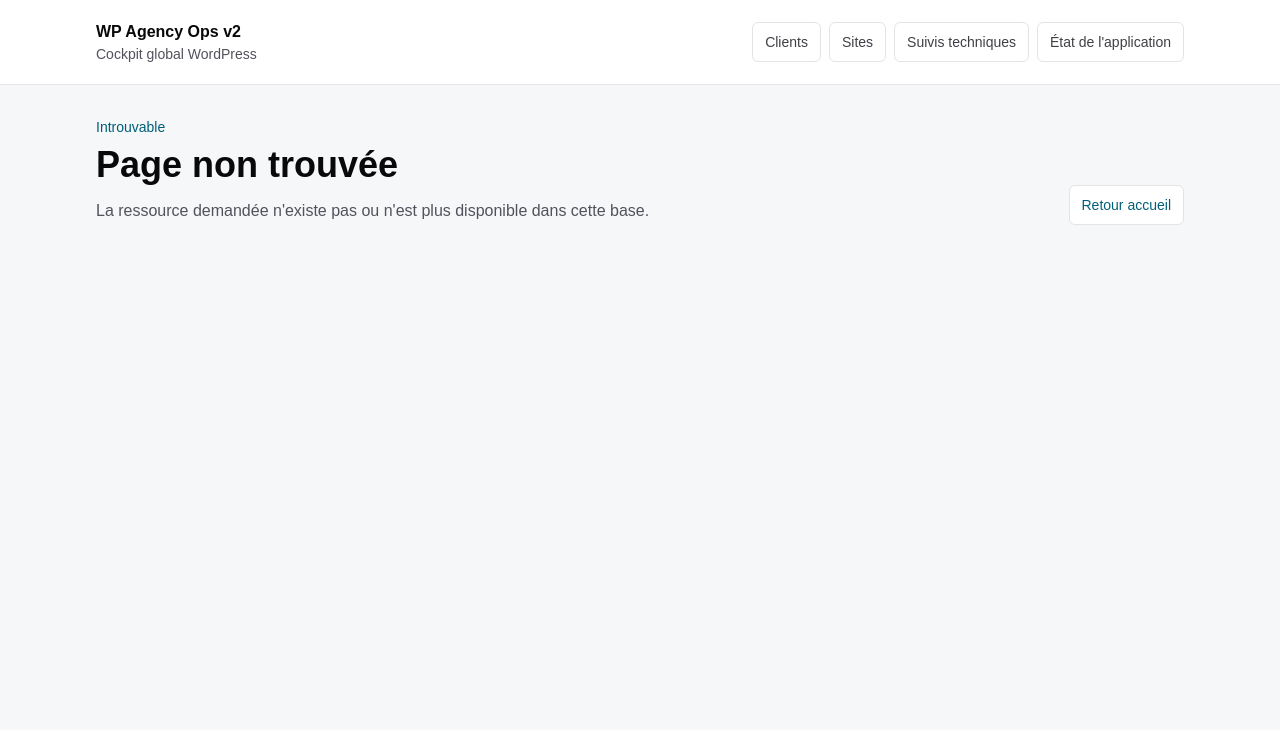
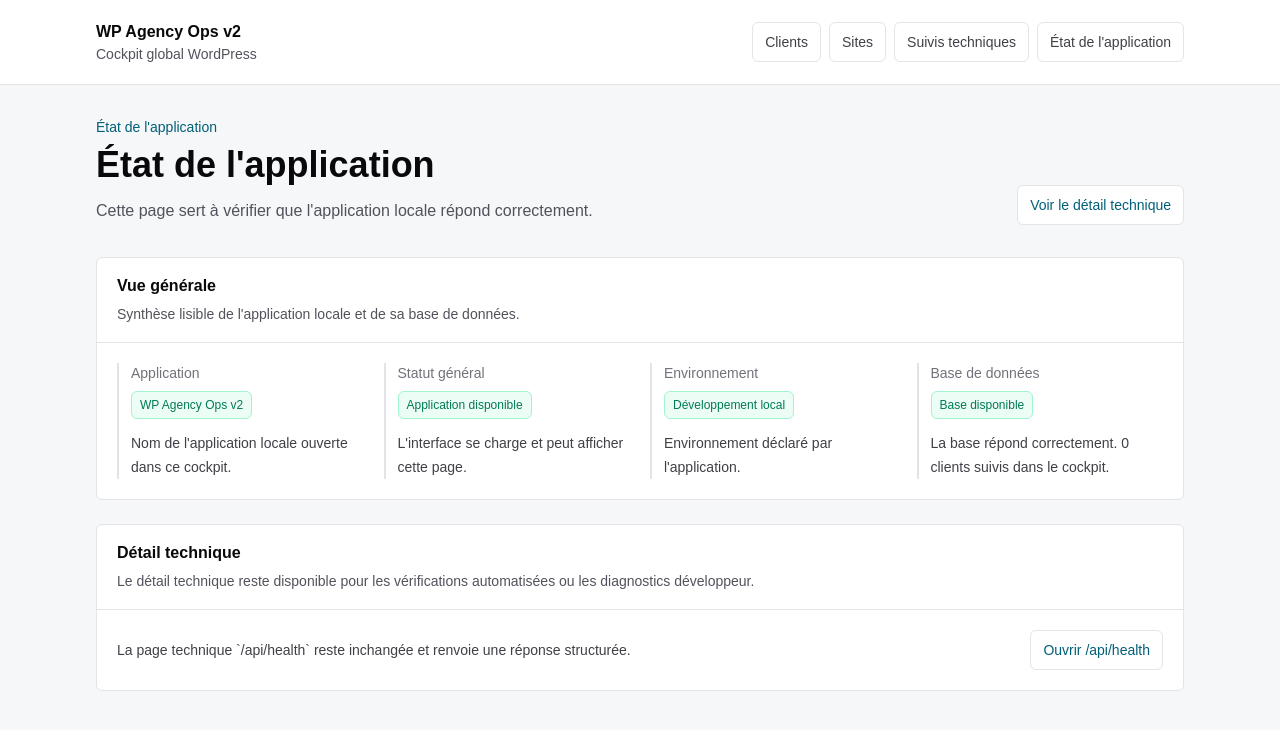
Before and after one commit to Rastaaslan/WP_Agency_ops, a Next.js app: page /etat-application in a window 1280 px wide. Before the commit this address had no page. Shown: the top 730 px of the page. Built offline with nearby package versions, Linux system fonts and the light colour scheme; no server answers; the database is empty.

Commit message:
feat: add v2 application status page

```diff
--- /dev/null
+++ b/src/app/etat-application/page.tsx
@@ -0,0 +1,124 @@
+import { connection } from "next/server";
+import Link from "next/link";
+import { PageHeader } from "@/components/page-header";
+import { SectionPanel } from "@/components/section-panel";
+import {
+  createDatabaseStatusSummary,
+  formatRuntimeEnvironment,
+} from "@/features/app-status/app-status";
+import { APP_NAME } from "@/lib/app-info";
+import { env } from "@/server/env";
+import { prisma } from "@/server/db/client";
+
+export default async function AppStatusPage() {
+  await connection();
+
+  const databaseStatus = await getDatabaseStatus();
+
+  return (
+    <div className="space-y-6">
+      <PageHeader
+        description="Cette page sert à vérifier que l'application locale répond correctement."
+        eyebrow="État de l'application"
+        title="État de l'application"
+      >
+        <Link
+          className="inline-flex min-h-10 items-center rounded-md border border-zinc-200 bg-white px-3 text-sm font-medium text-cyan-800 hover:border-cyan-300"
+          href="/api/health"
+        >
+          Voir le détail technique
+        </Link>
+      </PageHeader>
+
+      <SectionPanel
+        description="Synthèse lisible de l'application locale et de sa base de données."
+        title="Vue générale"
+      >
+        <dl className="grid gap-5 text-sm md:grid-cols-2 lg:grid-cols-4">
+          <StatusItem
+            description="Nom de l'application locale ouverte dans ce cockpit."
+            label="Application"
+            status="ok"
+            value={APP_NAME}
+          />
+          <StatusItem
+            description="L&apos;interface se charge et peut afficher cette page."
+            label="Statut général"
+            status="ok"
+            value="Application disponible"
+          />
+          <StatusItem
+            description="Environnement déclaré par l&apos;application."
+            label="Environnement"
+            status="ok"
+            value={formatRuntimeEnvironment(env.NODE_ENV)}
+          />
+          <StatusItem
+            description={databaseStatus.message}
+            label="Base de données"
+            status={databaseStatus.status}
+            value={databaseStatus.label}
+          />
+        </dl>
+      </SectionPanel>
+
+      <SectionPanel
+        description="Le détail technique reste disponible pour les vérifications automatisées ou les diagnostics développeur."
+        title="Détail technique"
+      >
+        <div className="flex flex-col gap-4 text-sm leading-6 text-zinc-700 sm:flex-row sm:items-center sm:justify-between">
+          <p>
+            La page technique `/api/health` reste inchangée et renvoie une
+            réponse structurée.
+          </p>
+          <Link
+            className="inline-flex min-h-10 shrink-0 items-center justify-center rounded-md border border-zinc-200 px-3 text-sm font-medium text-cyan-800 hover:border-cyan-300"
+            href="/api/health"
+          >
+            Ouvrir /api/health
+          </Link>
+        </div>
+      </SectionPanel>
+    </div>
+  );
+}
+
+async function getDatabaseStatus() {
+  try {
+    const clientCount = await prisma.client.count();
+
+    return createDatabaseStatusSummary(clientCount);
+  } catch {
+    return createDatabaseStatusSummary(null);
+  }
+}
+
+function StatusItem({
+  description,
+  label,
+  status,
+  value,
+}: {
+  description: string;
+  label: string;
+  status: "ok" | "warning";
+  value: string;
+}) {
+  return (
+    <div className="border-l-2 border-zinc-200 pl-3">
+      <dt className="font-medium text-zinc-500">{label}</dt>
+      <dd className="mt-2">
+        <span
+          className={`inline-flex min-h-7 items-center rounded-md border px-2 text-xs font-medium ${
+            status === "ok"
+              ? "border-emerald-200 bg-emerald-50 text-emerald-700"
+              : "border-amber-200 bg-amber-50 text-amber-800"
+          }`}
+        >
+          {value}
+        </span>
+        <p className="mt-3 leading-6 text-zinc-700">{description}</p>
+      </dd>
+    </div>
+  );
+}
--- a/src/app/page.tsx
+++ b/src/app/page.tsx
@@ -32,7 +32,7 @@ export default async function Home() {
       >
         <Link
           className="inline-flex min-h-10 items-center rounded-md border border-zinc-200 bg-white px-3 text-sm font-medium text-cyan-800 hover:border-cyan-300"
-          href="/api/health"
+          href="/etat-application"
         >
           État de l&apos;application
         </Link>
--- a/src/components/app-shell.tsx
+++ b/src/components/app-shell.tsx
@@ -16,7 +16,7 @@ const navigationItems = [
     label: "Suivis techniques",
   },
   {
-    href: "/api/health",
+    href: "/etat-application",
     label: "État de l'application",
   },
 ] as const;
--- /dev/null
+++ b/src/features/app-status/app-status.ts
@@ -0,0 +1,42 @@
+export type DatabaseStatusSummary =
+  | {
+      status: "ok";
+      label: "Base disponible";
+      message: string;
+    }
+  | {
+      status: "warning";
+      label: "Base à vérifier";
+      message: string;
+    };
+
+export function formatRuntimeEnvironment(value: string) {
+  const labels: Record<string, string> = {
+    development: "Développement local",
+    production: "Production",
+    test: "Test",
+  };
+
+  return labels[value] ?? "Non renseigné";
+}
+
+export function createDatabaseStatusSummary(
+  clientCount: number | null,
+): DatabaseStatusSummary {
+  if (clientCount === null) {
+    return {
+      status: "warning",
+      label: "Base à vérifier",
+      message:
+        "L'application répond, mais la base de données n'a pas pu être confirmée sur cette page.",
+    };
+  }
+
+  const clientLabel = clientCount === 1 ? "client suivi" : "clients suivis";
+
+  return {
+    status: "ok",
+    label: "Base disponible",
+    message: `La base répond correctement. ${clientCount} ${clientLabel} dans le cockpit.`,
+  };
+}
```
Also changed, not shown: 1 other file (tests, documents, lock files or other folders).
